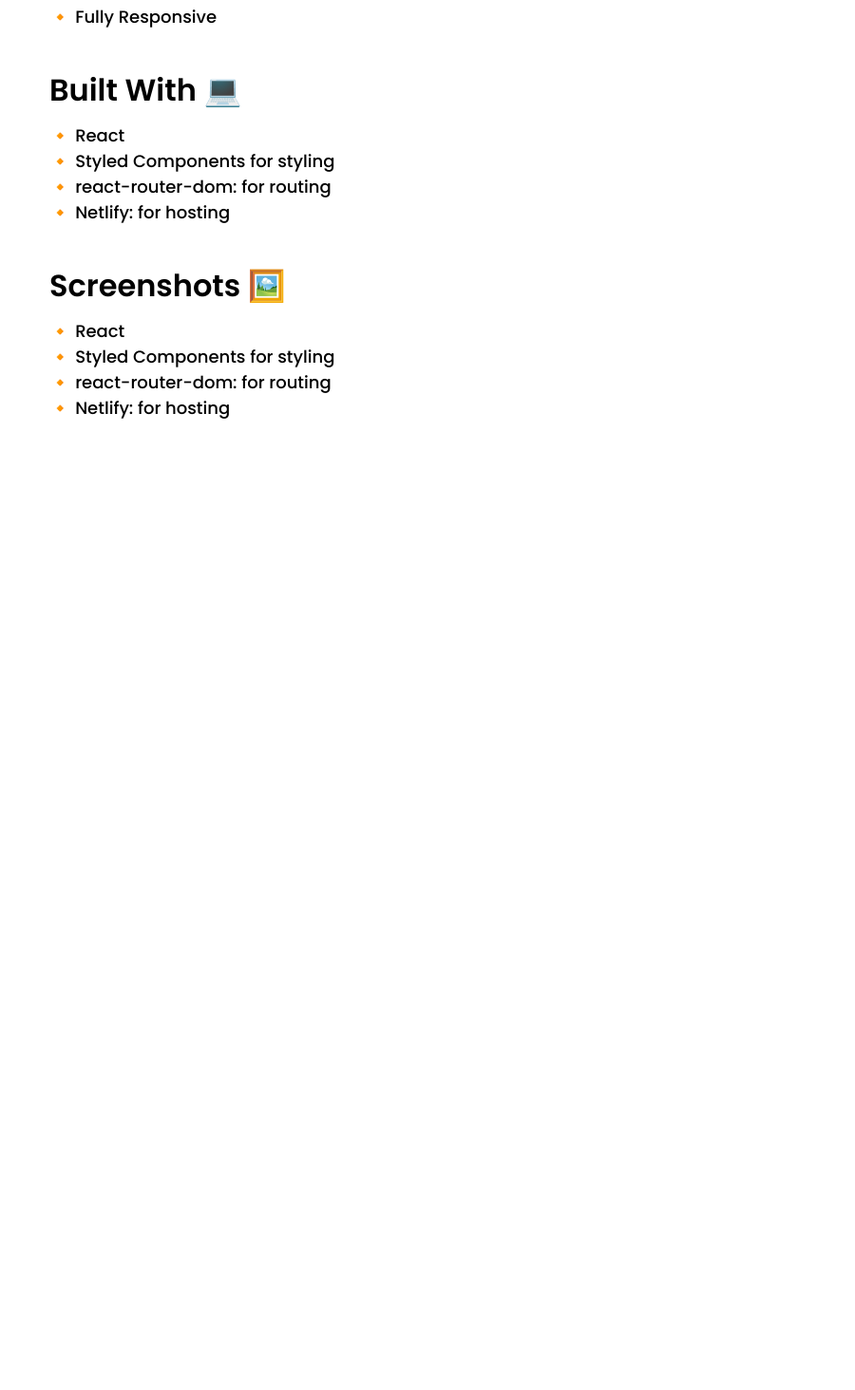
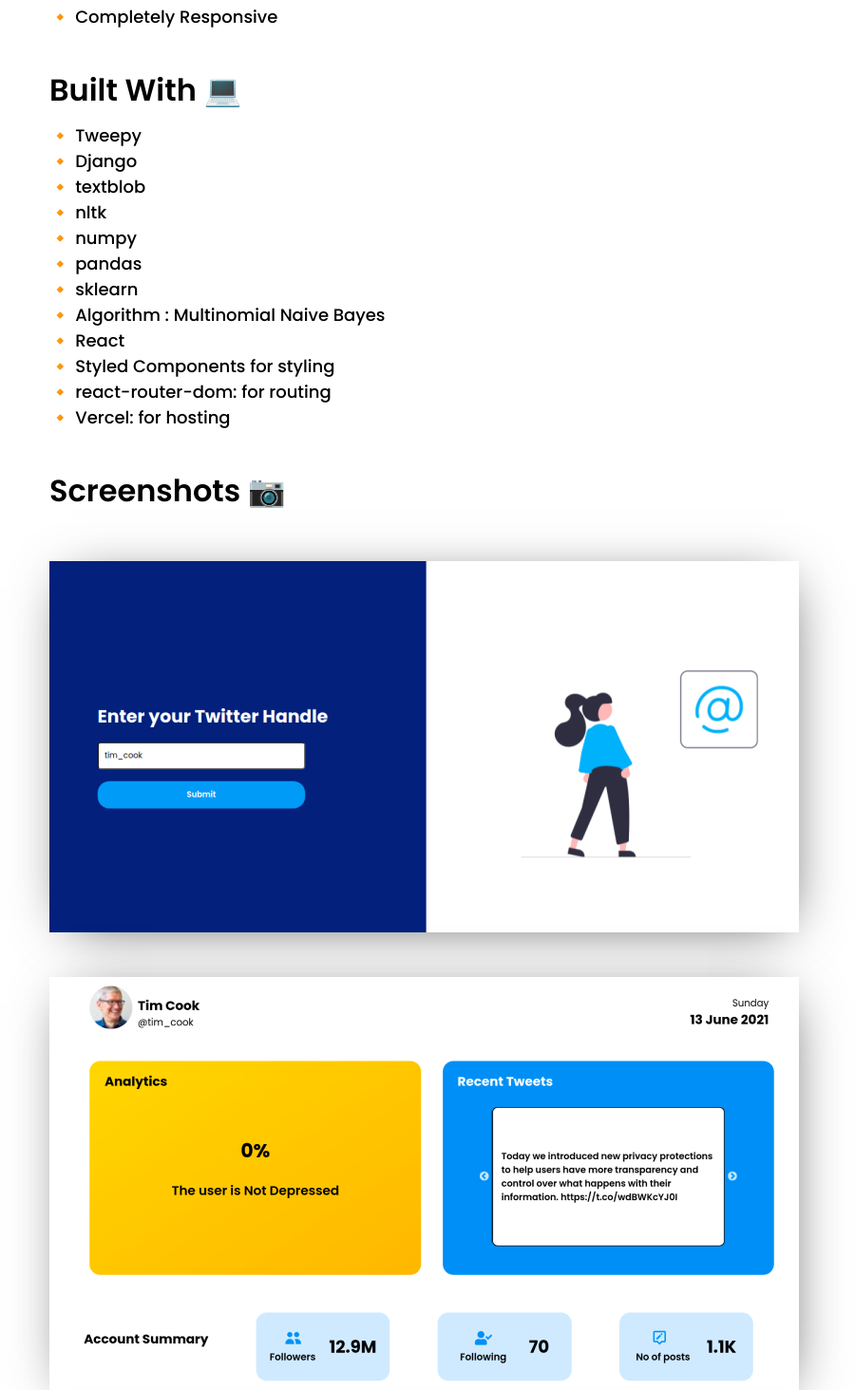
Before and after one commit to adarshajit/Portfolio-web-app, a React (Create React App) app: page /projects/1 in a window 1280 px wide. Shown: the part 906-2370 px from the top of the page at 95% size, without its empty margins (48-948 px from the left). Before the commit the page ends 1449 px from the top, so only its background shows below. Built offline with nearby package versions, Linux system fonts and the light colour scheme; a web font is replaced by a local one.

Commit message:
💥 updated project section with newly added screenshots

```diff
--- a/src/Pages/ProjectPage/ProjectList.js
+++ b/src/Pages/ProjectPage/ProjectList.js
@@ -20,6 +20,7 @@ import {
   ProjectInfo,
   P2,
   H1,
+  Img2,
 } from "./ProjectListElements";
 import { AiFillGithub as GitIcon } from "react-icons/ai";
 const ProjectList = () => {
@@ -64,9 +65,9 @@ const ProjectList = () => {
           {data.builtWith.map((tech) => {
             return <P2>{`🔸 ${tech}`}</P2>;
           })}
-          <H1>Screenshots 🖼️</H1>
-          {data.builtWith.map((tech) => {
-            return <P2>{`🔸 ${tech}`}</P2>;
+          <H1>Screenshots 📷</H1>
+          {data.screenshots.map((pic) => {
+            return <Img2 src={pic} />;
           })}
         </ProjectInfo>
       </ProjectAll>
--- a/src/Pages/ProjectPage/ProjectListElements.js
+++ b/src/Pages/ProjectPage/ProjectListElements.js
@@ -13,7 +13,7 @@ export const ProjectContainer = styled.div`
 
   @media screen and (max-width: 768px) {
     grid-template-columns: 1fr;
-    margin: 30px 0 0 0;
+    margin-bottom: 100px;
   }
 `;
 
@@ -146,7 +146,7 @@ export const ProjectInfo = styled.div`
   margin: 100px;
 
   @media screen and (max-width: 768px) {
-    margin: 100px 0 0 30px;
+    margin: 0px;
     max-width: 350px;
   }
 `;
@@ -154,12 +154,31 @@ export const ProjectInfo = styled.div`
 export const H1 = styled.h1`
   margin: 40px 0 10px 0;
   font-size: 32px;
+  @media screen and (max-width: 768px) {
+    margin: 35px 0 0 20px;
+  }
 `;
 export const P2 = styled.p`
   font-size: 18px;
   font-weight: 500;
 
+  @media screen and (max-width: 768px) {
+    margin: 0 0 0 10px;
+  }
+
   @media screen and (max-width: 300px) {
     font-size: 15px;
   }
 `;
+
+export const Img2 = styled.img`
+  margin-top: 40px;
+  max-width: 789px;
+  box-shadow: 4px 7px 55px -19px rgba(0, 0, 0, 0.75);
+  -webkit-box-shadow: 4px 7px 55px -19px rgba(0, 0, 0, 0.75);
+  -moz-box-shadow: 4px 7px 55px -19px rgba(0, 0, 0, 0.75);
+  @media screen and (max-width: 768px) {
+    max-width: 360px;
+    margin-top: 20px;
+  }
+`;
--- a/src/Pages/ProjectPage/projectData.js
+++ b/src/Pages/ProjectPage/projectData.js
@@ -10,13 +10,27 @@ const ProjectData = [
       "Read from a collection of 2000 quotes",
       "Share quote to social media (Currently supports twitter only)",
       "Minimal UI",
-      "Fully Responsive",
+      "Completely Responsive",
     ],
     builtWith: [
+      "Tweepy",
+      "Django",
+      "textblob",
+      "nltk",
+      "numpy",
+      "pandas",
+      "sklearn",
+      "Algorithm : Multinomial Naive Bayes",
       "React",
       "Styled Components for styling",
       "react-router-dom: for routing",
-      "Netlify: for hosting",
+      "Vercel: for hosting",
+    ],
+
+    screenshots: [
+      require("../../Assets/Projects/1/user.png").default,
+      require("../../Assets/Projects/1/dashboard_user.png").default,
+      require("../../Assets/Projects/1/dashboard_tweet.png").default,
     ],
   },
 
@@ -39,6 +53,7 @@ const ProjectData = [
       "react-router-dom: for routing",
       "Netlify: for hosting",
     ],
+    screenshots: [require("../../Assets/Projects/2/landing page.png").default],
   },
 
   {
@@ -55,6 +70,10 @@ const ProjectData = [
       "Option to register",
     ],
     builtWith: ["HTML", "Tailwind CSS", "Javascript", "particles.js"],
+    screenshots: [
+      require("../../Assets/Projects/3/landing page.png").default,
+      require("../../Assets/Projects/3/register.png").default,
+    ],
   },
   {
     id: "4",
@@ -75,6 +94,10 @@ const ProjectData = [
       "react-router-dom: for routing",
       "react-share: social icons",
       "Netlify: for hosting",
+    ],
+    screenshots: [
+      require("../../Assets/Projects/4/landing page.png").default,
+      require("../../Assets/Projects/4/quote.png").default,
     ],
   },
   // {
@@ -99,27 +122,27 @@ const ProjectData = [
   //   ],
   // },
 
-  {
-    id: "5",
-    name: "CRUD Application",
-    BgColor: "#A7FFEB",
-    cardImg: require("../../Assets/6.svg").default,
-    projectLink: "https://icefoss.fisat.ac.in/",
-    gitLink: "https://github.com/adarshajit/CRUD-app",
-    features: [
-      "Read from a collection of 2000 quotes",
-      "Share quote to social media (Currently supports twitter only)",
-      "Minimal UI",
-      "Fully Responsive",
-    ],
-    builtWith: [
-      "React",
-      "Styled Components: for styling",
-      "react-router-dom: for routing",
-      "react-share: social icons",
-      "Netlify: for hosting",
-    ],
-  },
+  // {
+  //   id: "5",
+  //   name: "CRUD Application",
+  //   BgColor: "#A7FFEB",
+  //   cardImg: require("../../Assets/6.svg").default,
+  //   projectLink: "https://icefoss.fisat.ac.in/",
+  //   gitLink: "https://github.com/adarshajit/CRUD-app",
+  //   features: [
+  //     "Read from a collection of 2000 quotes",
+  //     "Share quote to social media (Currently supports twitter only)",
+  //     "Minimal UI",
+  //     "Fully Responsive",
+  //   ],
+  //   builtWith: [
+  //     "React",
+  //     "Styled Components: for styling",
+  //     "react-router-dom: for routing",
+  //     "react-share: social icons",
+  //     "Netlify: for hosting",
+  //   ],
+  // },
 ];
 
 export default ProjectData;
```
